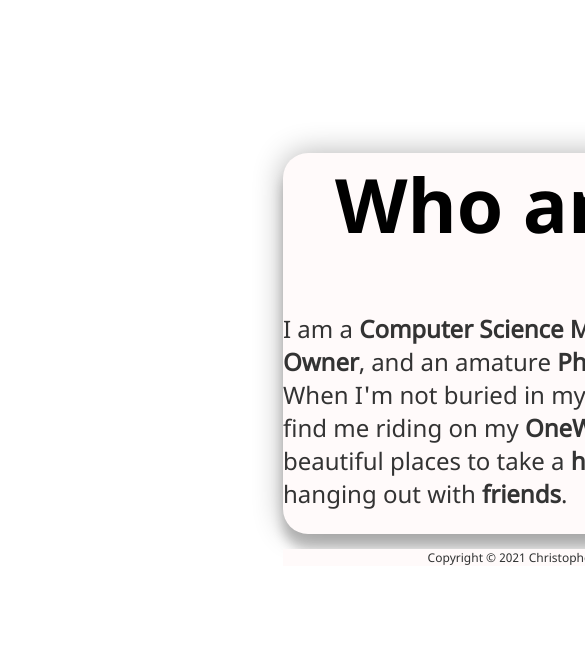
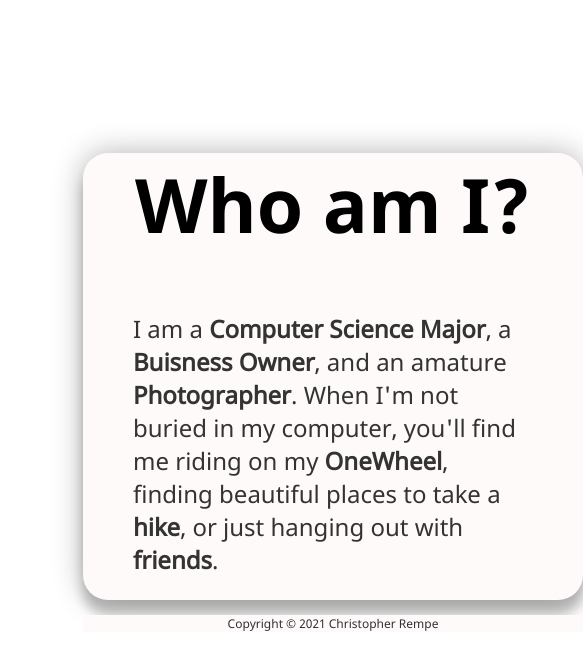
Before and after one commit to MrRicearonie/crrempe.com, a plain HTML site: page index.html in a window 390 px wide. Shown: the part 889-1541 px from the top of the page, 585 px wide, since content can reach past the window. Before the commit the page ends 1475 px from the top, so only its background shows below. Drawn offline with Linux system fonts and the light colour scheme.

Commit message:
Working on mobile

```diff
--- a/assets/main.css
+++ b/assets/main.css
@@ -110,9 +110,20 @@ a {
     text-align: center;
 }
 
-@media (max-width: 746px) {
+@media screen and (max-width: 746px) {
     .navigation {
         display: none;
+        width: 0px;
+        border-radius: 0px;
+        position: fixed; left:0px;
+    }
+    .content {
+        position: relative;
+        margin-left: -40%;
+        max-width:500px;
+    }
+    #about p {
+        max-width: 400px;
     }
 }
 
```
